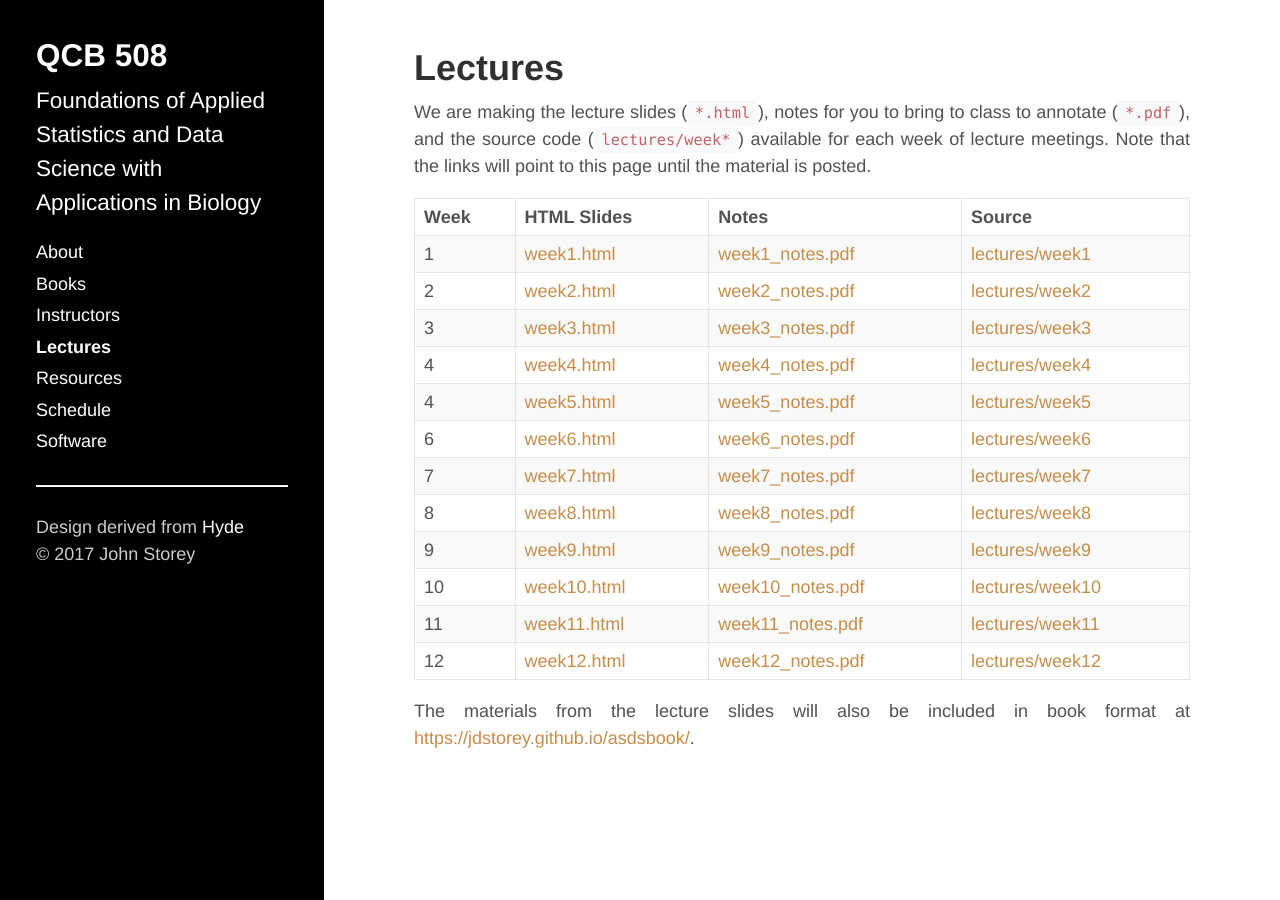
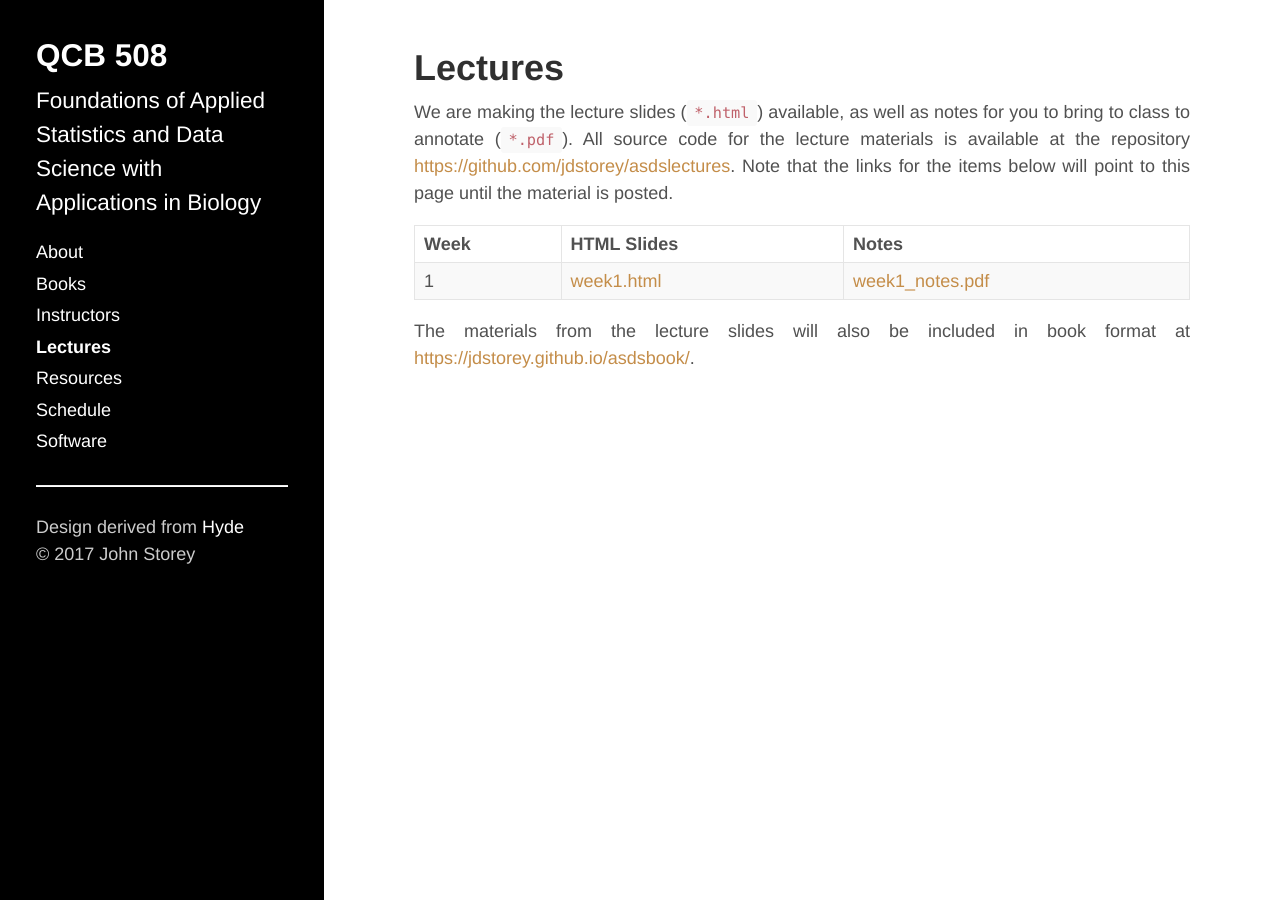
Before and after one commit to jdstorey/asdscourse2019, a Jekyll site: the page built from docs/lectures.md, in a window 1280 px wide. Built offline with Jekyll 4.4.1, drawn with Linux system fonts in a browser that asks for light colours.

Commit message:
Updates to the lecture slides location.

```diff
--- a/docs/lectures.md
+++ b/docs/lectures.md
@@ -3,23 +3,12 @@ layout: page
 title: Lectures
 ---
 
-We are making the lecture slides (`*.html`), notes for you to bring to class to annotate (`*.pdf`), and the source code (`lectures/week*`) available for each week of lecture meetings.  Note that the links will point to this page until the material is posted.
+We are making the lecture slides (`*.html`) available, as well as notes for you to bring to class to annotate (`*.pdf`).  All source code for the lecture materials is available at the repository [https://github.com/jdstorey/asdslectures](https://github.com/jdstorey/asdslectures).  Note that the links for the items below will point to this page until the material is posted.
 
 
-Week | HTML Slides | Notes | Source
------|-------------| ----- | ----------
-1 | [week1.html]() | [week1_notes.pdf]() | [lectures/week1]()
-2 | [week2.html]() | [week2_notes.pdf]() | [lectures/week2]()
-3 | [week3.html]() | [week3_notes.pdf]() | [lectures/week3]()
-4 | [week4.html]() | [week4_notes.pdf]() | [lectures/week4]()
-4 | [week5.html]() | [week5_notes.pdf]() | [lectures/week5]()
-6 | [week6.html]() | [week6_notes.pdf]() | [lectures/week6]()
-7 | [week7.html]() | [week7_notes.pdf]() | [lectures/week7]()
-8 | [week8.html]() | [week8_notes.pdf]() | [lectures/week8]()
-9 | [week9.html]() | [week9_notes.pdf]() | [lectures/week9]()
-10 | [week10.html]() | [week10_notes.pdf]() | [lectures/week10]()
-11 | [week11.html]() | [week11_notes.pdf]() | [lectures/week11]()
-12 | [week12.html]() | [week12_notes.pdf]() | [lectures/week12]()
+Week | HTML Slides | Notes
+-----|-------------| -----
+1 | [week1.html]() | [week1_notes.pdf]()
 
 
 The materials from the lecture slides will also be included in book format at [https://jdstorey.github.io/asdsbook/](https://jdstorey.github.io/asdsbook/).
```
Also changed, not shown: docs/index.md (+1 -1 lines), docs/resources.md (+4 -5 lines).
